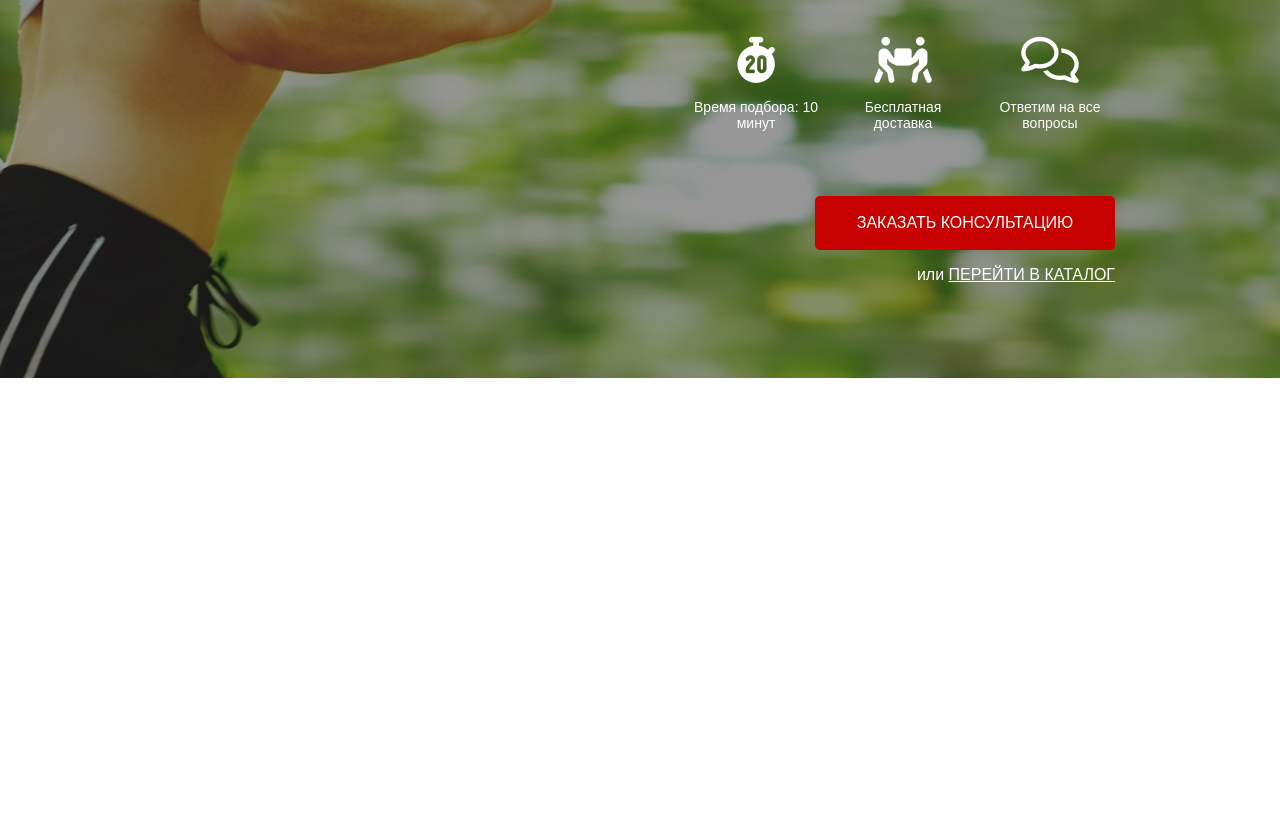
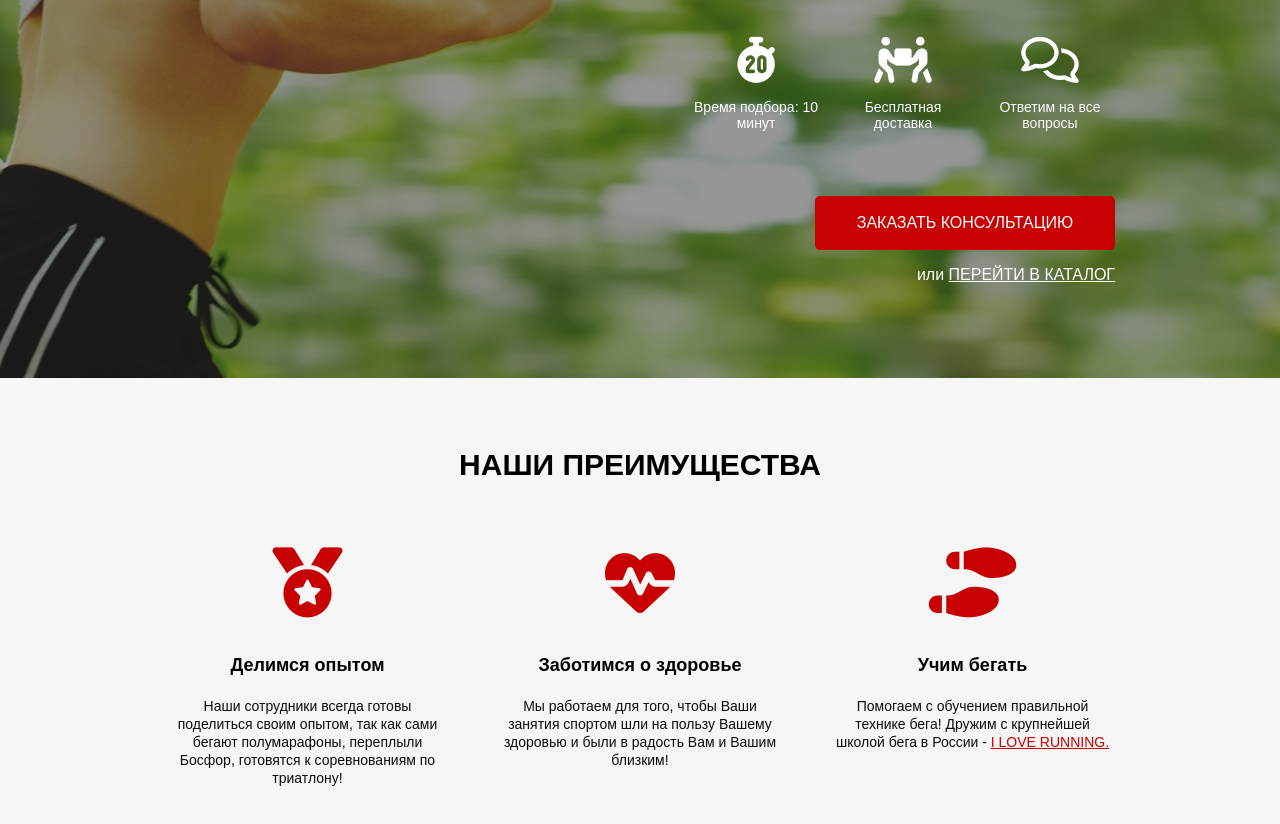
Before and after one commit to iiGrin/pulse, a website: page src/index.html in a window 1280 px wide. Shown: the part 272-1096 px from the top of the page. Before the commit the page ends 800 px from the top, so only its background shows below. Drawn offline with Linux system fonts and the light colour scheme; files whose address does not match are found by name.

Commit message:
feat: desktop advantages-block & styles

```diff
--- a/src/index.html
+++ b/src/index.html
@@ -64,6 +64,31 @@
             </div>
         </div>
     </div>
+
+    <div class="advantages">
+        <div class="container">
+            <h2 class="advantages__header">наши преимущества</h2>
+            <div class="advantages__wrapper">
+                <div class="advantages__item">
+                    <span class="icon-medal"></span>
+                    <div class="advantages__item__header">Делимся опытом</div>
+                    <div class="advantages__item__descr">Наши сотрудники всегда готовы поделиться своим опытом, так как сами бегают полумарафоны, переплыли Босфор, готовятся к соревнованиям по триатлону!</div>
+                </div>
+
+                <div class="advantages__item">
+                    <span class="icon-pulse"></span>
+                    <div class="advantages__item__header">Заботимся о здоровье</div>
+                    <div class="advantages__item__descr">Мы работаем для того, чтобы Ваши занятия спортом шли на пользу Вашему здоровью и были в радость Вам и Вашим близким!</div>
+                </div>
+
+                <div class="advantages__item">
+                    <span class="icon-foot"></span>
+                    <div class="advantages__item__header">Учим бегать</div>
+                    <div class="advantages__item__descr">Помогаем с обучением правильной технике бега! Дружим с крупнейшей школой бега в России - <a href="">I LOVE RUNNING.</a></div>
+                </div>
+            </div>
+        </div>
+    </div>
 </body>
 
 </html>
--- /dev/null
+++ b/src/sass/blocks/_advantages.scss
@@ -0,0 +1,44 @@
+.advantages {
+    min-height: 470px;
+    box-sizing: border-box;
+    padding: 70px 0px 65px 0px;
+    background-color: #f6f6f6;
+    &__header {
+        margin: 0 auto;
+        text-align: center;
+        font-size: 30px;
+        text-transform: uppercase;
+    }
+    &__wrapper {
+        display: flex;
+        justify-content: space-between;
+        margin-top: 65px;
+    }
+    &__item {
+        display: flex;
+        flex-direction: column;
+        align-items: center;
+        width: 30%;
+        span {
+            font-size: 70px;
+            color: #C70101;
+        }
+        &__header {
+            margin-top: 38px;
+            font-size: 18px;
+            font-weight: 700;
+            line-height: 21px;
+            text-align: center;
+        }
+        &__descr {
+            margin-top: 21px;
+            font-size: 14px;
+            text-align: center;
+            line-height: 18px;
+            color: #0d0d0d;
+            a {
+                color: #C70101;
+            }
+        }
+    }
+}
--- a/src/sass/blocks/_header.scss
+++ b/src/sass/blocks/_header.scss
@@ -1,7 +1,3 @@
-* {
-    color: #fefefe;
-}
-
 .header {
     display: flex;
     justify-content: space-between;
--- a/src/sass/blocks/_promo.scss
+++ b/src/sass/blocks/_promo.scss
@@ -1,7 +1,12 @@
+a {
+    color: #fefefe;
+}
+
 .promo {
     min-height: 650px;
     box-sizing: border-box;
     padding: 21px 0px 93px 0px;
+    color: #fefefe;
     background: url("../img/promo_bg.jpeg") center (center/cover) no-repeat;
     &__wrapper {
         display: flex;
--- a/src/sass/style.scss
+++ b/src/sass/style.scss
@@ -13,3 +13,4 @@ body {
 @import "blocks/promo";
 @import "blocks/header";
 @import "blocks/button";
+@import "blocks/advantages";
```
Also changed, not shown: src/css/style.min.css.
